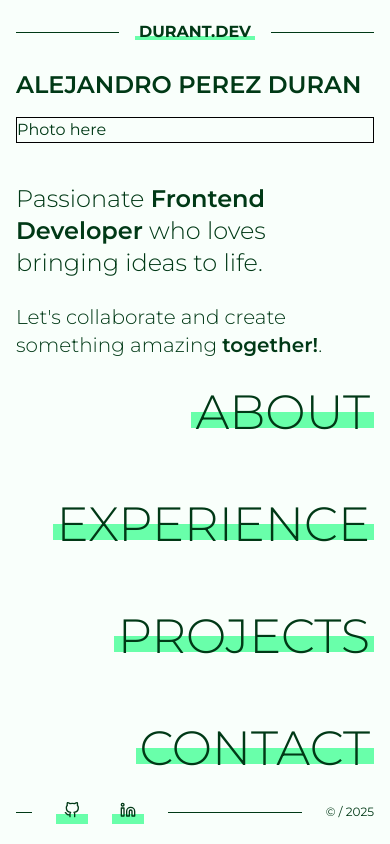
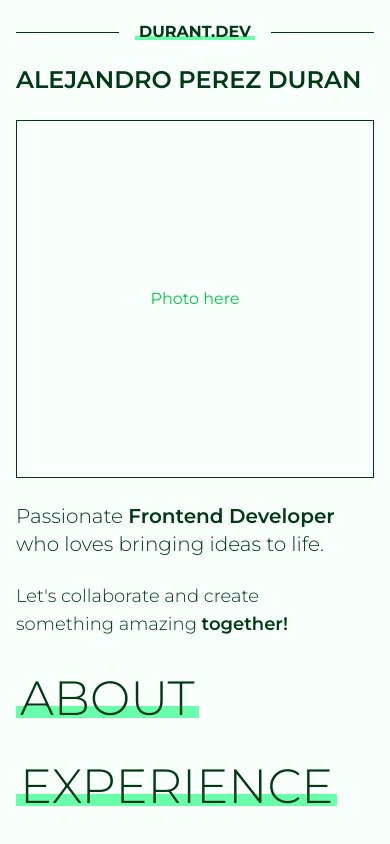
Before and after one commit to durantdurant95/portfolio, a Next.js app: page / in a window 390 px wide. Shown: the top 844 px of the page. Built offline with nearby package versions, Linux system fonts and the light colour scheme.

Commit message:
Refactor About and Home page layouts; enhance typography and spacing for improved readability

```diff
--- a/app/about/page.tsx
+++ b/app/about/page.tsx
@@ -2,20 +2,24 @@ import Link from "next/link";
 
 export default function AboutPage() {
   return (
-    <main className="flex grow flex-col gap-8 md:flex-row">
-      <section className="flex flex-col gap-5 md:w-1/2">
-        <h1 className="text-[6vw]">ABOUT ME</h1>
-        <h2 className="text-2xl font-semibold">I&apos;m Alejandro 👋</h2>
-        <h2 className="text-2xl font-semibold">
+    <main className="flex grow flex-col gap-8 md:gap-10 lg:flex-row lg:gap-12">
+      <section className="flex flex-col gap-6 lg:w-1/2 lg:gap-7">
+        <h1 className="text-4xl font-light md:text-5xl lg:text-6xl">
+          ABOUT ME
+        </h1>
+        <h2 className="text-xl font-semibold md:text-2xl">
+          I&apos;m Alejandro 👋
+        </h2>
+        <h2 className="text-xl font-semibold md:text-2xl">
           Engineer, Web Developer and competent Problem Solver 💡
         </h2>
-        <p>
+        <p className="leading-relaxed text-celtic-900">
           Born and raised in Cuba 🇨🇺, I graduated as an Automatic Engineer from
           the Universidad Central &quot;Marta Abreu&quot; de Las Villas (UCLV).
           While studying, I discovered a passion for web development and
           actively participated in open source projects.
         </p>
-        <p>
+        <p className="leading-relaxed text-celtic-900">
           A die-hard Boston Celtics 🍀 fan (notice the green all over), I
           understand the importance of teamwork. Just like on the court, where
           success relies on seamless collaboration, clear communication, and
@@ -24,7 +28,7 @@ export default function AboutPage() {
           constantly seeking out new technologies to build exceptional web
           experiences, just like the Celtics strive for that next championship.
         </p>
-        <p>
+        <p className="leading-relaxed text-celtic-900">
           Like any other engineer, I value well-crafted machinery, so my passion
           for crafting exceptional code is akin to building a meticulously
           designed Swiss watch. Just like each intricate component within the
@@ -33,7 +37,7 @@ export default function AboutPage() {
           product today, but also a well-oiled machine ready for future
           enhancements and adaptations.
         </p>
-        <p>
+        <p className="leading-relaxed text-celtic-900">
           I bring more than just technical expertise to the table. My
           collaborative spirit, meticulous attention to detail, and constant
           drive to learn new technologies make me a valuable asset to any
@@ -41,18 +45,18 @@ export default function AboutPage() {
           fostering a positive team environment, ensuring a smooth development
           process and exceptional results.
         </p>
-        <p>
+        <p className="leading-relaxed text-celtic-900">
           Are you looking for a skilled and passionate front-end developer?
           <Link
-            className="relative ml-3 inline-block p-1 font-bold transition duration-300 ease-in-out before:absolute before:bottom-2 before:left-0 before:-z-10 before:h-1 before:w-full before:bg-celtic-300 hover:scale-[1.02] hover:uppercase before:hover:h-5 before:hover:transform before:hover:duration-300"
+            className="relative ml-3 inline-block p-1 font-bold transition-all duration-300 ease-in-out before:absolute before:bottom-2 before:left-0 before:-z-10 before:h-1 before:w-full before:bg-celtic-300 hover:scale-[1.02] hover:uppercase before:hover:h-5 before:hover:duration-300"
             href="/contact"
           >
             Let&apos;s connect!
           </Link>
         </p>
       </section>
-      <section className="border-main grow border">
-        <div>photo here</div>
+      <section className="flex grow items-center justify-center border border-celtic-950">
+        <div className="text-center text-celtic-600">photo here</div>
       </section>
     </main>
   );
--- a/app/page.tsx
+++ b/app/page.tsx
@@ -2,46 +2,50 @@ import Link from "next/link";
 
 const Home = () => {
   return (
-    <main className="flex grow flex-col justify-around lg:flex-row lg:justify-between">
+    <main className="flex grow flex-col justify-around gap-8 lg:flex-row lg:justify-between lg:gap-12">
       {/* Name and photo section */}
-      <section className="flex w-full flex-col justify-center gap-4 text-balance lg:w-2/5">
-        <h2 className="text-2xl font-semibold lg:text-right">
+      <section className="flex w-full flex-col justify-center gap-6 text-balance lg:w-2/5">
+        <h1 className="text-2xl font-semibold md:text-3xl lg:text-right lg:text-2xl xl:text-3xl">
           ALEJANDRO PEREZ DURAN
-        </h2>
-        <div className="h-1/2 w-full border border-black">Photo here</div>
-        <h2 className="pb-2 text-2xl font-extralight"></h2>
-        <h2 className="pb-2 text-2xl font-light">
+        </h1>
+        <div className="aspect-square w-full border border-celtic-950 md:aspect-video lg:aspect-square">
+          <div className="flex h-full w-full items-center justify-center text-celtic-600">
+            Photo here
+          </div>
+        </div>
+        <h2 className="text-xl font-light md:text-2xl lg:text-xl xl:text-2xl">
           Passionate <span className="font-semibold">Frontend Developer</span>{" "}
           who loves bringing ideas to life.
         </h2>
-        <h2 className="pb-2 text-xl font-light">
+        <h2 className="text-lg font-light md:text-xl lg:text-lg xl:text-xl">
           Let&apos;s collaborate and create something amazing{" "}
-          <span className="font-semibold">together!</span>.
+          <span className="font-semibold">together!</span>
         </h2>
       </section>
+
       {/* Links section */}
-      <section className="relative mt-2 flex flex-col items-end justify-center gap-14 text-5xl font-light md:text-6xl lg:text-7xl xl:text-8xl">
+      <section className="relative flex flex-col items-start justify-center gap-8 text-5xl font-light md:items-end md:gap-10 md:text-6xl lg:gap-12 lg:text-7xl xl:gap-14 xl:text-8xl">
         <Link
           href="/about"
-          className="relative ml-3 p-1 transition-all duration-300 ease-in-out before:absolute before:bottom-3 before:left-0 before:-z-10 before:h-4 before:w-full before:bg-celtic-300 hover:scale-[1.02] hover:font-extrabold before:hover:h-20 before:hover:transform before:hover:duration-300  lg:before:hover:h-24 xl:before:hover:h-32"
+          className="relative p-1 transition-all duration-300 ease-in-out before:absolute before:bottom-2 before:left-0 before:-z-10 before:h-3 before:w-full before:bg-celtic-300 hover:scale-[1.02] hover:font-extrabold before:hover:h-16 before:hover:duration-300 md:before:bottom-3 md:before:h-4 md:before:hover:h-20 lg:before:hover:h-24 xl:before:hover:h-32"
         >
           ABOUT
         </Link>
         <Link
           href="/experience"
-          className="relative ml-3 p-1 transition-all duration-300 ease-in-out before:absolute before:bottom-3 before:left-0 before:-z-10 before:h-4 before:w-full before:bg-celtic-300 hover:scale-[1.02] hover:font-extrabold before:hover:h-20 before:hover:transform before:hover:duration-300  lg:before:hover:h-24 xl:before:hover:h-32"
+          className="relative p-1 transition-all duration-300 ease-in-out before:absolute before:bottom-2 before:left-0 before:-z-10 before:h-3 before:w-full before:bg-celtic-300 hover:scale-[1.02] hover:font-extrabold before:hover:h-16 before:hover:duration-300 md:before:bottom-3 md:before:h-4 md:before:hover:h-20 lg:before:hover:h-24 xl:before:hover:h-32"
         >
           EXPERIENCE
         </Link>
         <Link
           href="/projects"
-          className="relative ml-3 p-1 transition-all duration-300 ease-in-out before:absolute before:bottom-3 before:left-0 before:-z-10 before:h-4 before:w-full before:bg-celtic-300 hover:scale-[1.02] hover:font-extrabold before:hover:h-20 before:hover:transform before:hover:duration-300  lg:before:hover:h-24 xl:before:hover:h-32"
+          className="relative p-1 transition-all duration-300 ease-in-out before:absolute before:bottom-2 before:left-0 before:-z-10 before:h-3 before:w-full before:bg-celtic-300 hover:scale-[1.02] hover:font-extrabold before:hover:h-16 before:hover:duration-300 md:before:bottom-3 md:before:h-4 md:before:hover:h-20 lg:before:hover:h-24 xl:before:hover:h-32"
         >
           PROJECTS
         </Link>
         <Link
           href="/contact"
-          className="relative ml-3 p-1 transition-all duration-300 ease-in-out before:absolute before:bottom-3 before:left-0 before:-z-10 before:h-4 before:w-full before:bg-celtic-300 hover:scale-[1.02] hover:font-extrabold before:hover:h-20 before:hover:transform before:hover:duration-300  lg:before:hover:h-24 xl:before:hover:h-32"
+          className="relative p-1 transition-all duration-300 ease-in-out before:absolute before:bottom-2 before:left-0 before:-z-10 before:h-3 before:w-full before:bg-celtic-300 hover:scale-[1.02] hover:font-extrabold before:hover:h-16 before:hover:duration-300 md:before:bottom-3 md:before:h-4 md:before:hover:h-20 lg:before:hover:h-24 xl:before:hover:h-32"
         >
           CONTACT
         </Link>
```
